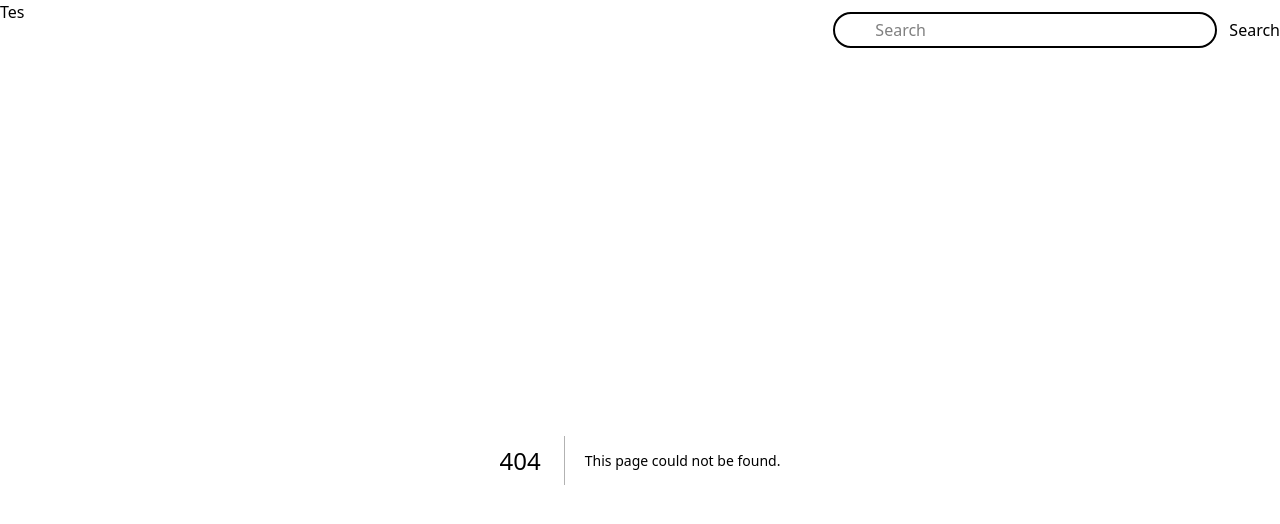
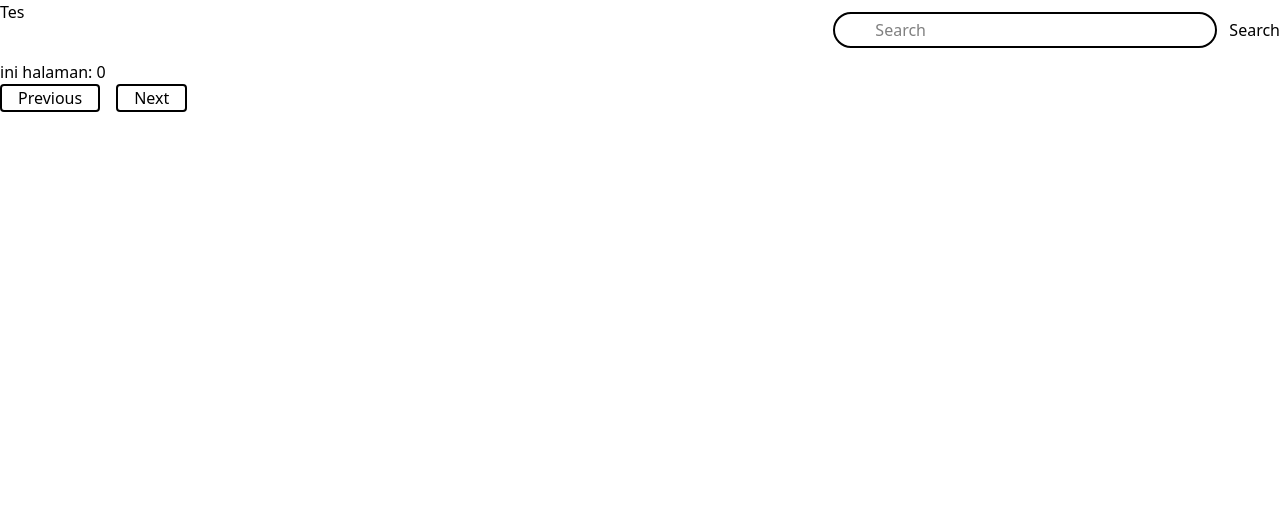
Before and after one commit to rianVault/Anime-List-Web, a Next.js app: page /TopAnime/0 in a window 1280 px wide. Before the commit this address had no page. Shown: the top 524 px of the page. Built offline with nearby package versions, Linux system fonts and the light colour scheme.

Commit message:
feat: add dynamic route for top anime button (only)

```diff
--- /dev/null
+++ b/src/Components/TopAnime/[page]/page.js
@@ -0,0 +1,12 @@
+const MoreTopAnime = async ({ params }) => {
+
+    const { page } = await params
+
+    return (
+        <div>
+            ngentot
+        </div>
+    )
+}
+
+export default MoreTopAnime
--- /dev/null
+++ b/src/Components/TopAnime/handleclick.js
@@ -0,0 +1,25 @@
+"use client"
+
+import Link from "next/link"
+
+const HandlePage = ({ page }) => {
+
+    const now = Number(page) + 1
+    const prev = Number(page) - 1
+
+    return (
+        <div>
+            <div className="gap-4 flex">
+                {/* <button onClick={() => setHalaman((prev) => prev - 1)} disabled={halaman == 1} className="px-4 border-2 rounded cursor-pointer">Previous</button> */}
+
+
+                <Link href={`/TopAnime/${prev}`} className="px-4 border-2 rounded cursor-pointer">Previous</Link>
+                <Link href={`/TopAnime/${now}`} className="px-4 border-2 rounded cursor-pointer">Next</Link>
+
+
+            </div>
+        </div>
+    )
+}
+
+export default HandlePage
--- a/src/Components/TopAnime/pagination.js
+++ b/src/Components/TopAnime/pagination.js
@@ -3,13 +3,14 @@
 import { useState, useEffect } from "react"
 import DefaultCard from "../Utilities/DefaultCard"
 import Link from "next/link"
+import HandlePage from "./handleclick"
 
 const Pagination = () => {
 
     const [halaman, setHalaman] = useState(1)
     const [animeData, setAnimeData] = useState([])
     const [animePage, setAnimePage] = useState([])
-    const maxPage = animePage?.last_visible_page
+    const maxPage = animePage.last_visible_page
 
     useEffect(() => {
         const fetchData = async () => {
@@ -33,12 +34,12 @@ const Pagination = () => {
                     ))}
                 </div>
             </div>
-            <div>halaman {animePage.current_page}</div>
-            <div className="gap-4 flex">
+            <div>ini halaman {animePage.current_page}</div>
+            {/* <div className="gap-4 flex">
                 <button onClick={() => setHalaman((prev) => prev - 1)} disabled={halaman == 1} className="px-4 border-2 rounded cursor-pointer">Previous</button>
                 <button onClick={() => setHalaman((prev) => prev + 1)} disabled={halaman == maxPage} className="px-4 border-2 rounded cursor-pointer">Next</button>
-            </div>
-
+            </div> */}
+            <HandlePage page={(1)}></HandlePage>
             <div>Max page: {maxPage}</div>
         </div>
     )
--- /dev/null
+++ b/src/app/TopAnime/[page]/page.js
@@ -0,0 +1,15 @@
+import HandlePage from "@/Components/TopAnime/handleclick"
+
+const MoreTopAnime = async ({ params }) => {
+
+    const { page } = await params
+
+    return (
+        <div>
+            ini halaman: {page}
+            <HandlePage page={page}></HandlePage>
+        </div>
+    )
+}
+
+export default MoreTopAnime
--- a/src/app/page.js
+++ b/src/app/page.js
@@ -1,4 +1,6 @@
+
 import Pagination from "@/Components/TopAnime/pagination"
+import Link from "next/link"
 
 const Home = async () => {
   const response2 = await fetch(`${process.env.NEXT_PUBLIC_API_BASE_URL}/top/manga?limit=10`)
@@ -8,13 +10,16 @@ const Home = async () => {
 
   return (
     <>
-      <h1>Top Anime</h1>
+      <div className="flex justify-between">
+        <h1>Top Anime</h1>
+        <Link href={"/"}>Load more</Link>
+      </div>
       <div className="">
         <Pagination></Pagination>
       </div>
 
 
-
+wsdasd
       {/* <h1>Top Manga</h1>
       <div className="grid grid-cols-5 pt-10">
         {topManga.data.map(data => (
```
Also changed, not shown: src/Components/TopAnime/executeApi.js (deleted).
